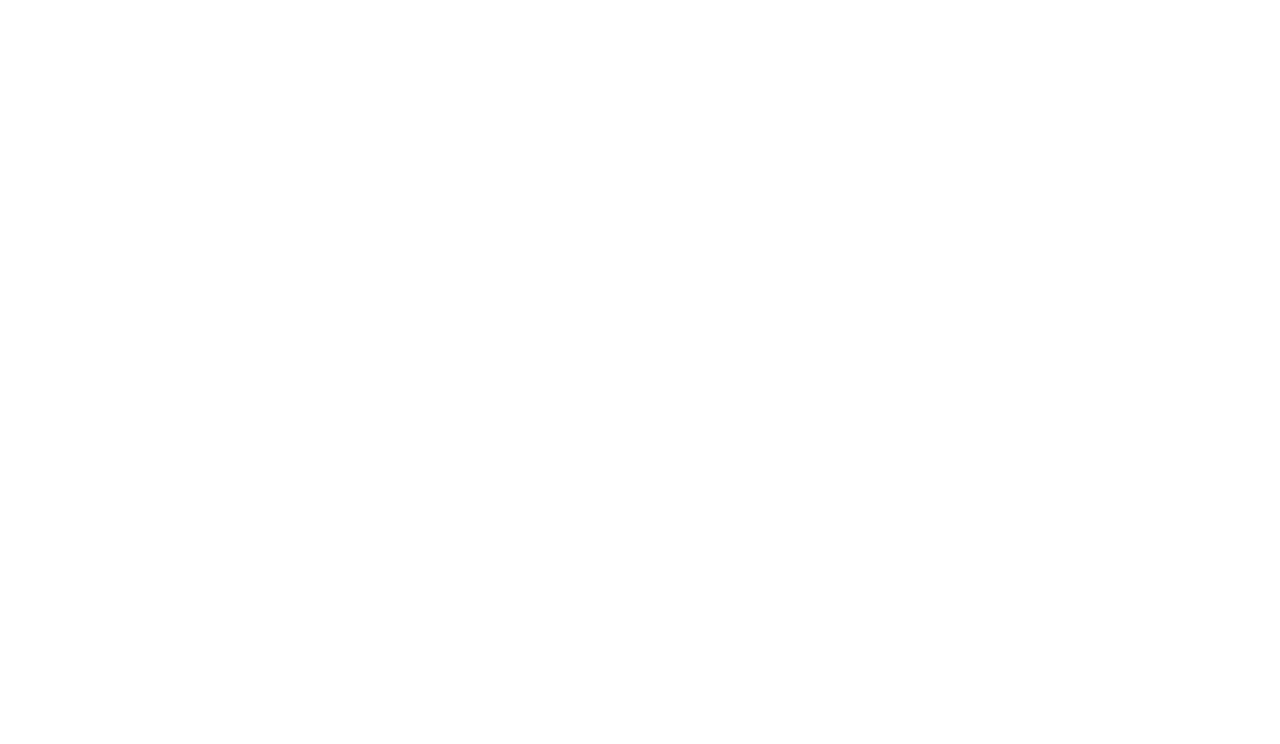
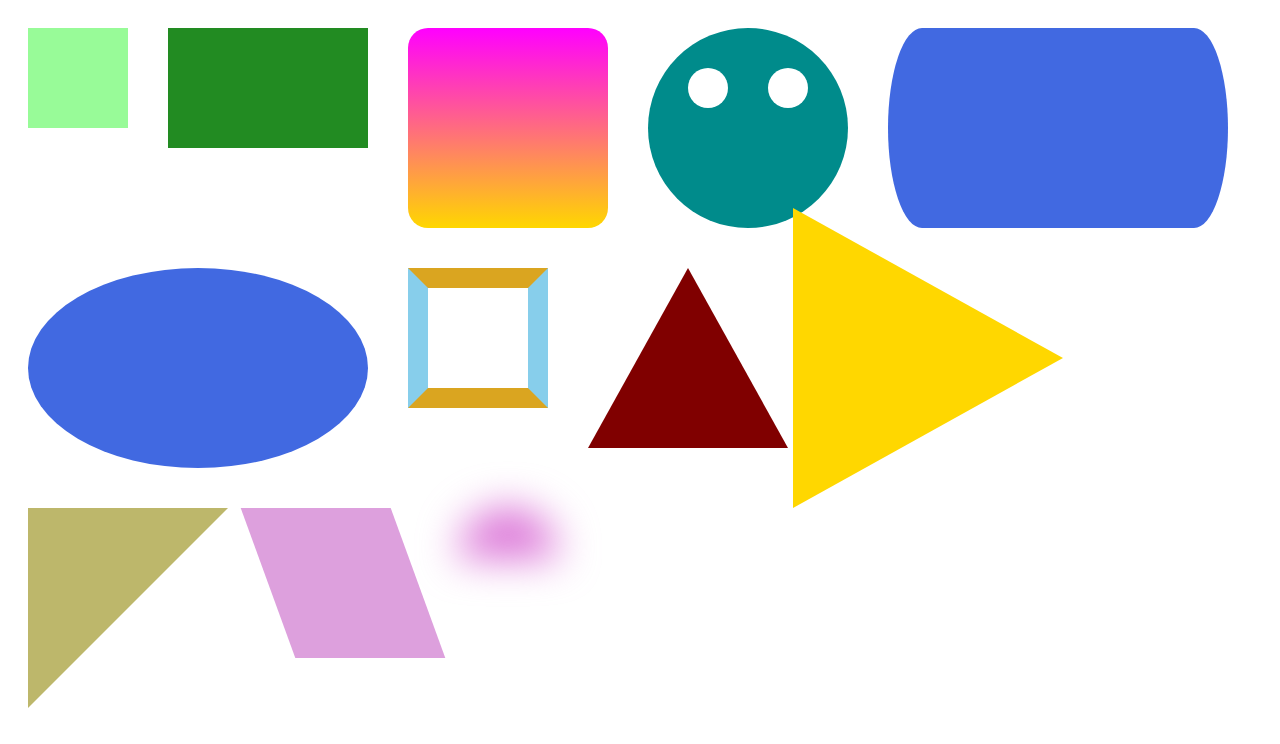
Before and after one commit to public-office/workshop, a plain HTML site: page week-four/matt/index.html in a window 1280 px wide. Drawn offline with Linux system fonts and the light colour scheme.

Commit message:
Add shapes page

```diff
--- a/week-four/matt/index.html
+++ b/week-four/matt/index.html
@@ -1 +1,21 @@
-<!-- -->
+<!doctype html>
+<html>
+<head>
+  <meta charset="utf-8" />
+  <link rel="stylesheet" href="style.css" />
+</head>
+<body>
+  <div class="square"></div>
+  <div class="rectangle"></div>
+  <div class="rounded-rect"></div>
+  <div class="circle"></div>
+  <div class="tag"></div>
+  <div class="oval"></div>
+  <div class="frame"></div>
+  <div class="triangle"></div>
+  <div class="triangle rotated"></div>
+  <div class="corner"></div>
+  <div class="parallelogram"></div>
+  <div class="half-circle"></div>
+</body>
+</html>
--- /dev/null
+++ b/week-four/matt/style.css
@@ -0,0 +1,144 @@
+@keyframes scaling {
+  0% {
+    transform: none;
+  }
+
+  50% {
+    transform: scale(2);
+  }
+
+  100% {
+    transform: scale(1) rotate(359deg);
+  }
+}
+
+body {
+  display: flex;
+  flex-wrap: wrap;
+}
+div {
+  margin: 20px;
+  /* transition: filter 1s, transform 0.2s; */
+  /* transform: scale(2);
+  mix-blend-mode: multiply; */
+}
+
+/* div:not(:hover) {
+  filter: blur(20px);
+  transform: rotate(20deg);
+} */
+
+div:hover {
+  /* filter: blur(20px);
+  transform: rotate(20deg); */
+  animation: scaling infinite 1s;
+}
+
+.square {
+  width: 100px;
+  height: 100px;
+  background: palegreen;
+}
+
+.rectangle {
+  width: 200px;
+  height: 120px;
+  background: forestgreen;
+}
+
+.rounded-rect {
+  width: 200px;
+  height: 200px;
+  border-radius: 20px;
+  background: linear-gradient(fuchsia, gold);
+  /* background: radial-gradient(fuchsia, gold); */
+}
+
+.circle {
+  width: 200px;
+  height: 200px;
+  border-radius: 50%;
+  background: darkcyan;
+  position: relative;
+}
+.circle:before, .circle:after {
+  content: '';
+  display: block;
+  background: white;
+  width: 40px; height: 40px;
+  border-radius: 50%;
+  position: absolute;
+  top: 20%;
+  left: 20%;
+}
+.circle:after {
+  left: initial;
+  right: 20%;
+}
+
+.tag {
+  width: 340px;
+  height: 200px;
+  border-radius: 20% / 100%;
+  background: royalblue;
+}
+
+.oval {
+  width: 340px;
+  height: 200px;
+  border-radius: 50%;
+  background: royalblue;
+}
+
+.frame {
+  width: 100px;
+  height: 100px;
+  border-top: 20px solid goldenrod;
+  border-bottom: 20px solid goldenrod;
+  border-right: 20px solid skyblue;
+  border-left: 20px solid skyblue;
+  /* border-radius: 10%; */
+}
+
+.triangle {
+  width: 0;
+  height: 0;
+  border-left: 100px solid transparent;
+  border-right: 100px solid transparent;
+  border-bottom: 180px solid maroon;
+}
+
+.triangle.rotated {
+  border-bottom-color: gold;
+  transform: rotate(90deg) scale(1.5);
+  /* transform-origin: bottom left; */
+}
+
+.corner {
+  width: 0;
+  height: 0;
+  border-top: 200px solid darkkhaki;
+  border-right: 200px solid transparent;
+}
+
+.parallelogram {
+  width: 150px;
+  height: 150px;
+  background: plum;
+  transform: skew(20deg);
+}
+/* .parallelogram:after {
+  content: 'Italic';
+  font-size: 30px;
+  font-family: sans-serif;
+} */
+
+.half-circle {
+  width: 100px;
+  height: 50px;
+  border-top-left-radius: 50px;
+  border-top-right-radius: 50px;
+  background: orchid;
+  filter: blur(20px);
+  /* box-shadow: 10px 10px 0 rgba(0, 0, 0, 1); */
+}
```
